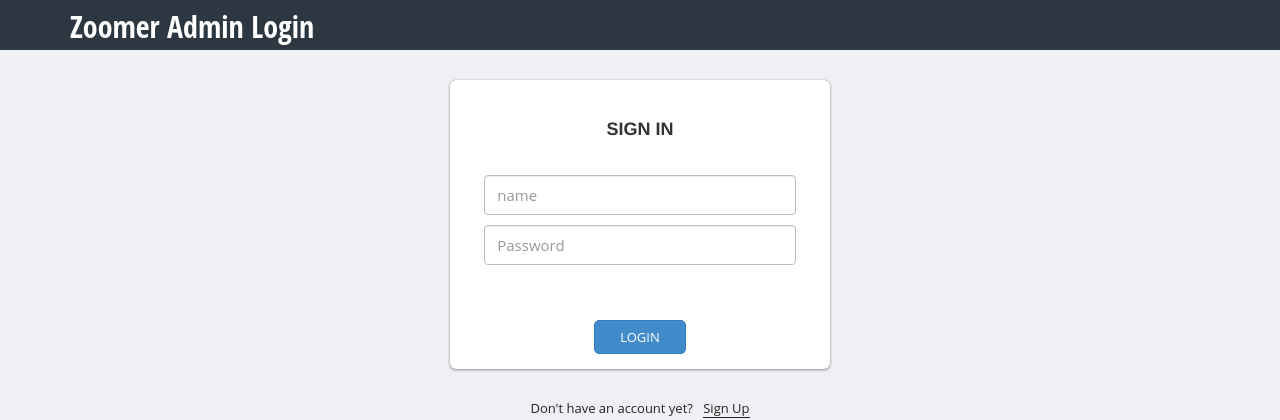
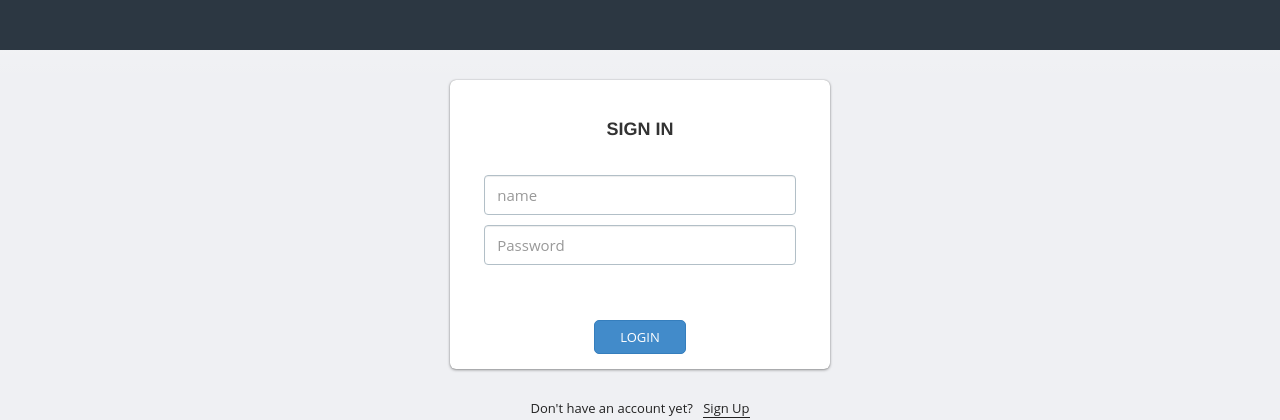
Before and after one commit to anjit/jomar, a PHP site: page /login.php in a window 1280 px wide. Shown: the top 420 px of the page. Run offline with PHP 8.4, Linux system fonts and the light colour scheme.

Commit message:
header name change

```diff
--- a/login.php
+++ b/login.php
@@ -22,7 +22,6 @@
 	           <div class="col-md-12">
 	              <!-- Logo -->
 	              <div class="logo">
-	                 <h1><a href="#">Zoomer Admin Login</a></h1>
 	              </div>
 	           </div>
 	        </div>
```
